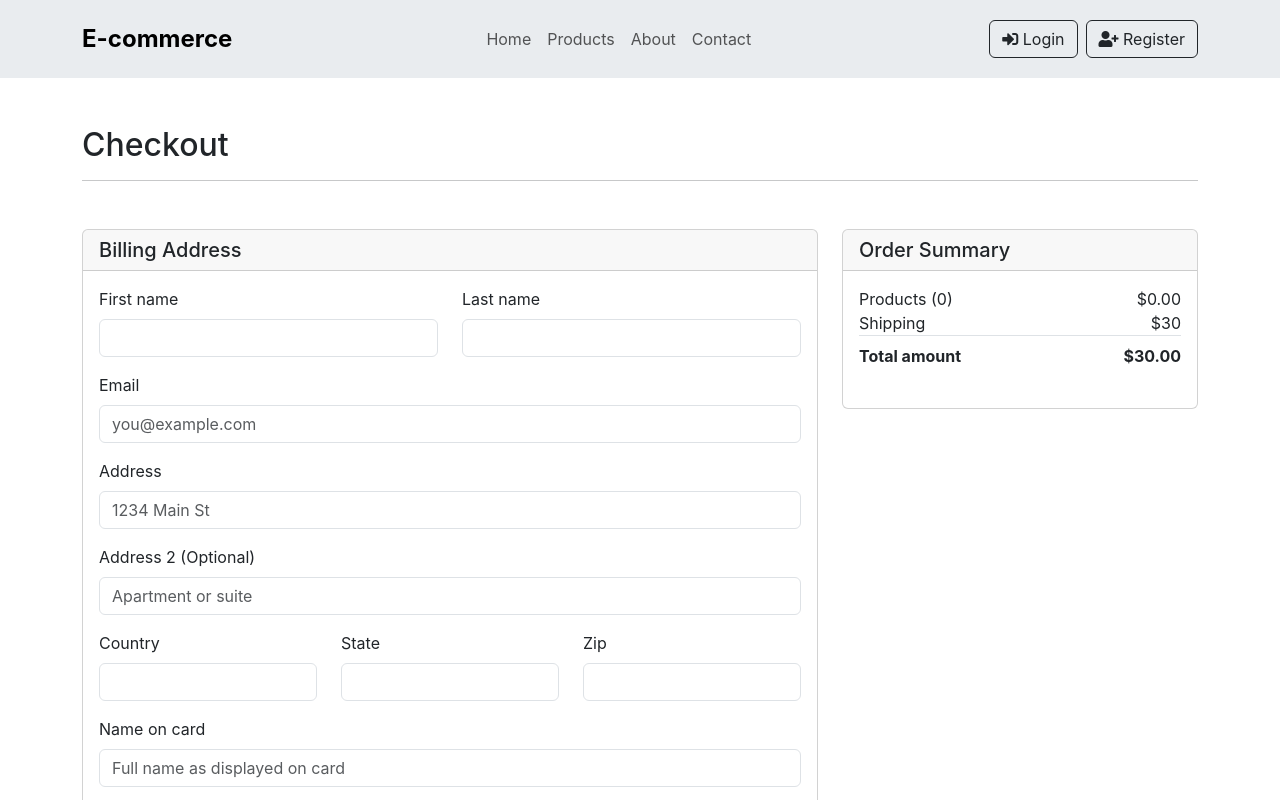
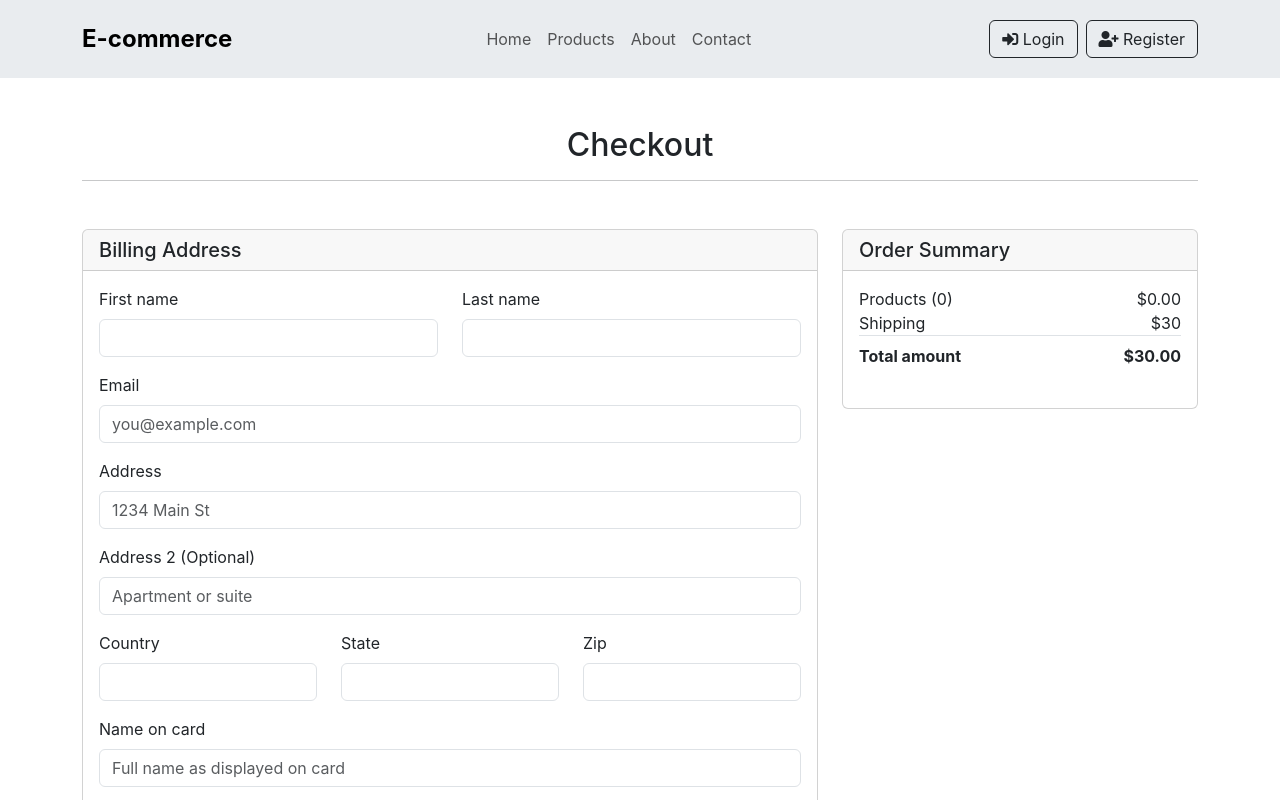
Before and after one commit to MohamedOsama2001/E-Commerce, a React (Create React App) app: page /checkout in a window 1280 px wide. Shown: the top 800 px of the page. Built offline with nearby package versions, Linux system fonts and the light colour scheme.

Commit message:
new update on checkout

```diff
--- a/src/pages/Checkout.jsx
+++ b/src/pages/Checkout.jsx
@@ -25,7 +25,7 @@ function Checkout() {
     <>
       <Nav />
       <div className="container my-5">
-        <h2 className="text-cenetr">Checkout</h2>
+        <h2 className="text-center">Checkout</h2>
         <hr/>
         <div className="row my-5">
           <div className="col-lg-8">
```
